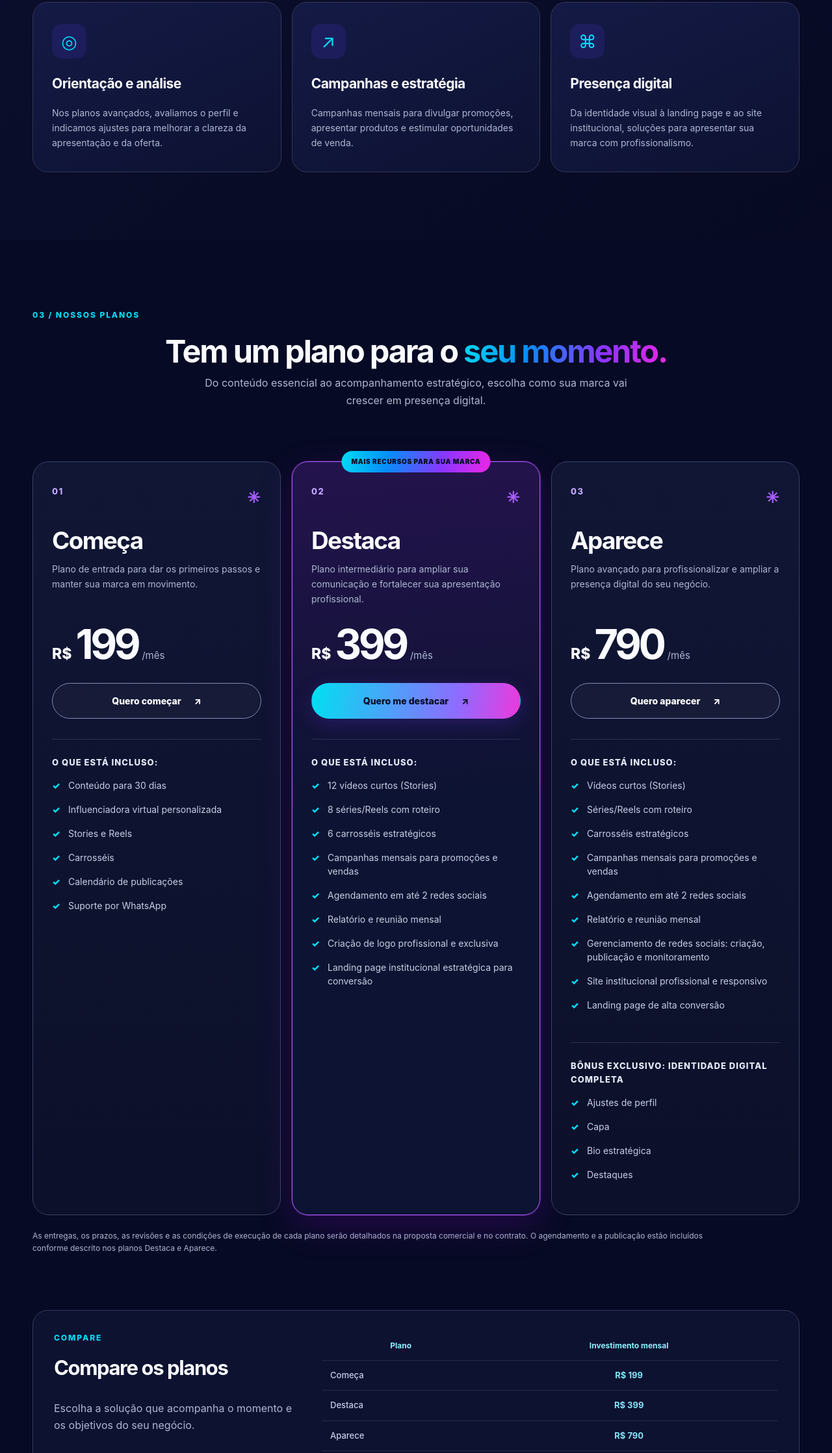
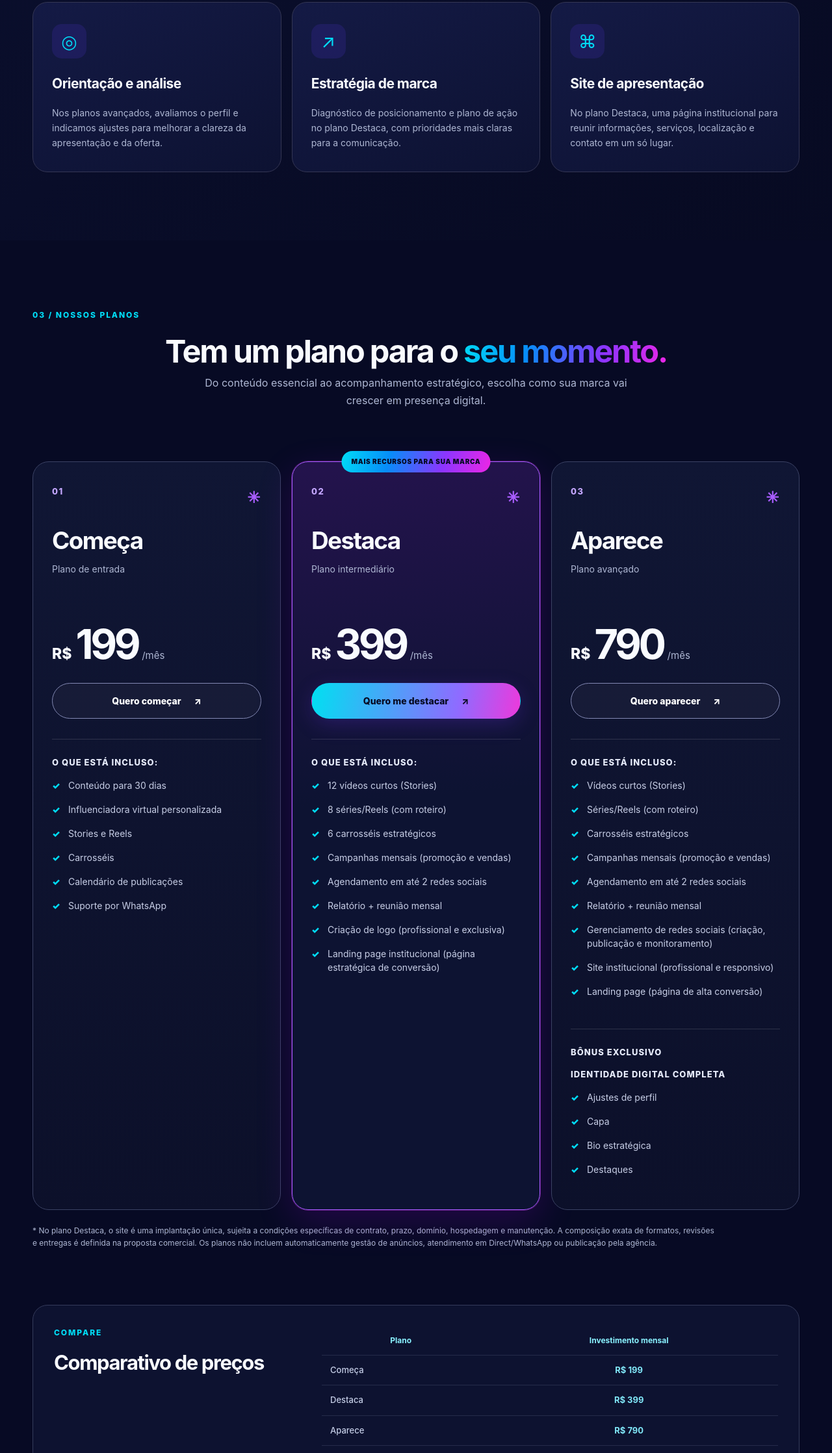
Before and after one commit to iaimarketingepropaganda-pixel/Iai-Comerciante, a plain HTML site: page index.html in a window 1280 px wide. Shown: the part 1883-4119 px from the top of the page at 65% size. Drawn offline with Linux system fonts and the light colour scheme.

Commit message:
Corrige somente preços e benefícios dos planos

```diff
--- a/index.html
+++ b/index.html
@@ -56,20 +56,20 @@
         <article class="service"><span class="service-icon" aria-hidden="true">▣</span><h3>Stories, Reels e carrosséis</h3><p>Conteúdos visuais e vídeos criativos para apresentar produtos, ofertas, novidades e a personalidade do negócio.</p></article>
         <article class="service"><span class="service-icon" aria-hidden="true">▦</span><h3>Calendário para 30 dias</h3><p>Planejamento editorial e materiais organizados para apoiar uma rotina diária de divulgação.</p></article>
         <article class="service"><span class="service-icon" aria-hidden="true">◎</span><h3>Orientação e análise</h3><p>Nos planos avançados, avaliamos o perfil e indicamos ajustes para melhorar a clareza da apresentação e da oferta.</p></article>
-        <article class="service"><span class="service-icon" aria-hidden="true">↗</span><h3>Campanhas e estratégia</h3><p>Campanhas mensais para divulgar promoções, apresentar produtos e estimular oportunidades de venda.</p></article>
-        <article class="service"><span class="service-icon" aria-hidden="true">⌘</span><h3>Presença digital</h3><p>Da identidade visual à landing page e ao site institucional, soluções para apresentar sua marca com profissionalismo.</p></article>
+        <article class="service"><span class="service-icon" aria-hidden="true">↗</span><h3>Estratégia de marca</h3><p>Diagnóstico de posicionamento e plano de ação no plano Destaca, com prioridades mais claras para a comunicação.</p></article>
+        <article class="service"><span class="service-icon" aria-hidden="true">⌘</span><h3>Site de apresentação</h3><p>No plano Destaca, uma página institucional para reunir informações, serviços, localização e contato em um só lugar.</p></article>
       </div>
     </div></section>
 
     <section class="section plans-section" id="planos" aria-labelledby="planos-title"><div class="wrap">
       <p class="section-tag">03 / NOSSOS PLANOS</p><div class="section-heading centered"><h2 id="planos-title">Tem um plano para o <span class="gradient-text">seu momento.</span></h2><p>Do conteúdo essencial ao acompanhamento estratégico, escolha como sua marca vai crescer em presença digital.</p></div>
       <div class="plans-grid">
-        <article class="plan"><div class="plan-top"><div class="plan-symbol">01 <span aria-hidden="true">✳</span></div><h3>Começa</h3><p>Plano de entrada para dar os primeiros passos e manter sua marca em movimento.</p></div><div class="price"><span>R$</span><strong>199</strong><small>/mês</small></div><a href="#contato" class="btn btn-outline choose-plan" data-plan="Começa">Quero começar <span aria-hidden="true">↗</span></a><div class="plan-divider"></div><p class="included">O que está incluso:</p><ul class="check-list"><li>Conteúdo para 30 dias</li><li>Influenciadora virtual personalizada</li><li>Stories e Reels</li><li>Carrosséis</li><li>Calendário de publicações</li><li>Suporte por WhatsApp</li></ul></article>
-        <article class="plan featured"><div class="popular">MAIS RECURSOS PARA SUA MARCA</div><div class="plan-top"><div class="plan-symbol">02 <span aria-hidden="true">✳</span></div><h3>Destaca</h3><p>Plano intermediário para ampliar sua comunicação e fortalecer sua apresentação profissional.</p></div><div class="price"><span>R$</span><strong>399</strong><small>/mês</small></div><a href="#contato" class="btn btn-primary choose-plan" data-plan="Destaca">Quero me destacar <span aria-hidden="true">↗</span></a><div class="plan-divider"></div><p class="included">O que está incluso:</p><ul class="check-list"><li>12 vídeos curtos (Stories)</li><li>8 séries/Reels com roteiro</li><li>6 carrosséis estratégicos</li><li>Campanhas mensais para promoções e vendas</li><li>Agendamento em até 2 redes sociais</li><li>Relatório e reunião mensal</li><li>Criação de logo profissional e exclusiva</li><li>Landing page institucional estratégica para conversão</li></ul></article>
-        <article class="plan"><div class="plan-top"><div class="plan-symbol">03 <span aria-hidden="true">✳</span></div><h3>Aparece</h3><p>Plano avançado para profissionalizar e ampliar a presença digital do seu negócio.</p></div><div class="price"><span>R$</span><strong>790</strong><small>/mês</small></div><a href="#contato" class="btn btn-outline choose-plan" data-plan="Aparece">Quero aparecer <span aria-hidden="true">↗</span></a><div class="plan-divider"></div><p class="included">O que está incluso:</p><ul class="check-list"><li>Vídeos curtos (Stories)</li><li>Séries/Reels com roteiro</li><li>Carrosséis estratégicos</li><li>Campanhas mensais para promoções e vendas</li><li>Agendamento em até 2 redes sociais</li><li>Relatório e reunião mensal</li><li>Gerenciamento de redes sociais: criação, publicação e monitoramento</li><li>Site institucional profissional e responsivo</li><li>Landing page de alta conversão</li></ul><div class="plan-divider"></div><p class="included">Bônus exclusivo: identidade digital completa</p><ul class="check-list"><li>Ajustes de perfil</li><li>Capa</li><li>Bio estratégica</li><li>Destaques</li></ul></article>
+        <article class="plan"><div class="plan-top"><div class="plan-symbol">01 <span aria-hidden="true">✳</span></div><h3>Começa</h3><p>Plano de entrada</p></div><div class="price"><span>R$</span><strong>199</strong><small>/mês</small></div><a href="#contato" class="btn btn-outline choose-plan" data-plan="Começa">Quero começar <span aria-hidden="true">↗</span></a><div class="plan-divider"></div><p class="included">O que está incluso:</p><ul class="check-list"><li>Conteúdo para 30 dias</li><li>Influenciadora virtual personalizada</li><li>Stories e Reels</li><li>Carrosséis</li><li>Calendário de publicações</li><li>Suporte por WhatsApp</li></ul></article>
+        <article class="plan featured"><div class="popular">MAIS RECURSOS PARA SUA MARCA</div><div class="plan-top"><div class="plan-symbol">02 <span aria-hidden="true">✳</span></div><h3>Destaca</h3><p>Plano intermediário</p></div><div class="price"><span>R$</span><strong>399</strong><small>/mês</small></div><a href="#contato" class="btn btn-primary choose-plan" data-plan="Destaca">Quero me destacar <span aria-hidden="true">↗</span></a><div class="plan-divider"></div><p class="included">O que está incluso:</p><ul class="check-list"><li>12 vídeos curtos (Stories)</li><li>8 séries/Reels (com roteiro)</li><li>6 carrosséis estratégicos</li><li>Campanhas mensais (promoção e vendas)</li><li>Agendamento em até 2 redes sociais</li><li>Relatório + reunião mensal</li><li>Criação de logo (profissional e exclusiva)</li><li>Landing page institucional (página estratégica de conversão)</li></ul></article>
+        <article class="plan"><div class="plan-top"><div class="plan-symbol">03 <span aria-hidden="true">✳</span></div><h3>Aparece</h3><p>Plano avançado</p></div><div class="price"><span>R$</span><strong>790</strong><small>/mês</small></div><a href="#contato" class="btn btn-outline choose-plan" data-plan="Aparece">Quero aparecer <span aria-hidden="true">↗</span></a><div class="plan-divider"></div><p class="included">O que está incluso:</p><ul class="check-list"><li>Vídeos curtos (Stories)</li><li>Séries/Reels (com roteiro)</li><li>Carrosséis estratégicos</li><li>Campanhas mensais (promoção e vendas)</li><li>Agendamento em até 2 redes sociais</li><li>Relatório + reunião mensal</li><li>Gerenciamento de redes sociais (criação, publicação e monitoramento)</li><li>Site institucional (profissional e responsivo)</li><li>Landing page (página de alta conversão)</li></ul><div class="plan-divider"></div><p class="included">BÔNUS EXCLUSIVO</p><p class="included">Identidade digital completa</p><ul class="check-list"><li>Ajustes de perfil</li><li>Capa</li><li>Bio estratégica</li><li>Destaques</li></ul></article>
       </div>
-      <p class="fineprint">As entregas, os prazos, as revisões e as condições de execução de cada plano serão detalhados na proposta comercial e no contrato. O agendamento e a publicação estão incluídos conforme descrito nos planos Destaca e Aparece.</p>
-      <div class="comparison"><div><p class="section-tag">COMPARE</p><h3>Compare os planos</h3><p>Escolha a solução que acompanha o momento e os objetivos do seu negócio.</p></div><div class="comparison-table-wrap"><table><thead><tr><th scope="col">Plano</th><th scope="col">Investimento mensal</th></tr></thead><tbody><tr><th scope="row">Começa</th><td><strong>R$ 199</strong></td></tr><tr><th scope="row">Destaca</th><td><strong>R$ 399</strong></td></tr><tr><th scope="row">Aparece</th><td><strong>R$ 790</strong></td></tr></tbody></table></div></div>
+      <p class="fineprint">* No plano Destaca, o site é uma implantação única, sujeita a condições específicas de contrato, prazo, domínio, hospedagem e manutenção. A composição exata de formatos, revisões e entregas é definida na proposta comercial. Os planos não incluem automaticamente gestão de anúncios, atendimento em Direct/WhatsApp ou publicação pela agência.</p>
+      <div class="comparison"><div><p class="section-tag">COMPARE</p><h3>Comparativo de preços</h3></div><div class="comparison-table-wrap"><table><thead><tr><th scope="col">Plano</th><th scope="col">Investimento mensal</th></tr></thead><tbody><tr><th scope="row">Começa</th><td><strong>R$ 199</strong></td></tr><tr><th scope="row">Destaca</th><td><strong>R$ 399</strong></td></tr><tr><th scope="row">Aparece</th><td><strong>R$ 790</strong></td></tr></tbody></table></div></div>
     </div></section>
 
     <section class="section section-ink" id="como-funciona" aria-labelledby="process-title"><div class="wrap"><p class="section-tag">04 / NOSSO PROCESSO</p><div class="section-heading"><h2 id="process-title">Simples para você.<br><span class="gradient-text">Organizado do nosso lado.</span></h2></div><div class="steps"><article><span>01</span><h3>Vamos conversar</h3><p>Entendemos seu estabelecimento, objetivos e escolhemos o plano mais adequado.</p></article><article><span>02</span><h3>Conhecemos sua marca</h3><p>Coletamos informações, referências e definimos a personagem virtual e o calendário.</p></article><article><span>03</span><h3>Criamos o conteúdo</h3><p>Produzimos materiais em lotes, com revisão conforme o escopo contratado.</p></article><article><span>04</span><h3>Sua marca aparece</h3><p>Entregamos os arquivos semanalmente e, nos planos aplicáveis, avaliamos os resultados.</p></article></div></div></section>
@@ -79,8 +79,8 @@
     <section class="section faq" aria-labelledby="faq-title"><div class="wrap faq-grid"><div><p class="section-tag">06 / DÚVIDAS FREQUENTES</p><h2 id="faq-title">Perguntou?<br><span class="gradient-text">A IAI? responde.</span></h2></div><div class="faq-items">
       <details><summary>Todos os planos incluem influenciadora virtual?</summary><p>Sim. Todos incluem o desenvolvimento inicial de uma personagem personalizada e seu uso recorrente nos conteúdos contratados.</p></details>
       <details><summary>Vocês publicam os conteúdos nas minhas redes?</summary><p>A entrega padrão contempla arquivos prontos e organizados para postagem. Agendamento e publicação pela agência são serviços adicionais, quando contratados.</p></details>
-      <details><summary>Quantos conteúdos estão incluídos nos planos?</summary><p>No plano Começa, você recebe conteúdo planejado para 30 dias. O plano Destaca inclui 12 vídeos curtos para Stories, 8 séries/Reels com roteiro e 6 carrosséis estratégicos. No Aparece, os formatos e volumes são definidos no planejamento do mês.</p></details>
-      <details><summary>O site e a landing page estão incluídos em qual plano?</summary><p>O plano Destaca inclui uma landing page institucional. O plano Aparece inclui um site institucional profissional e responsivo, além de uma landing page de alta conversão.</p></details>
+      <details><summary>Quantos Reels, Stories e carrosséis vou receber?</summary><p>Os planos preveem material para a divulgação diária ao longo de 30 dias. A quantidade de cada formato será detalhada na proposta comercial individual, de acordo com o escopo aprovado.</p></details>
+      <details><summary>O site está incluído em qual plano?</summary><p>O plano Destaca prevê a implantação de um site institucional de página única. Domínio, hospedagem, integrações e manutenção evolutiva dependem das condições expressas na proposta e no contrato.</p></details>
       <details><summary>Os planos garantem mais seguidores ou vendas?</summary><p>Não. Nosso compromisso é a prestação dos serviços contratados, com organização, criatividade e orientação. Resultados comerciais dependem de fatores que vão além da produção de conteúdo.</p></details>
     </div></div></section>
 
```
